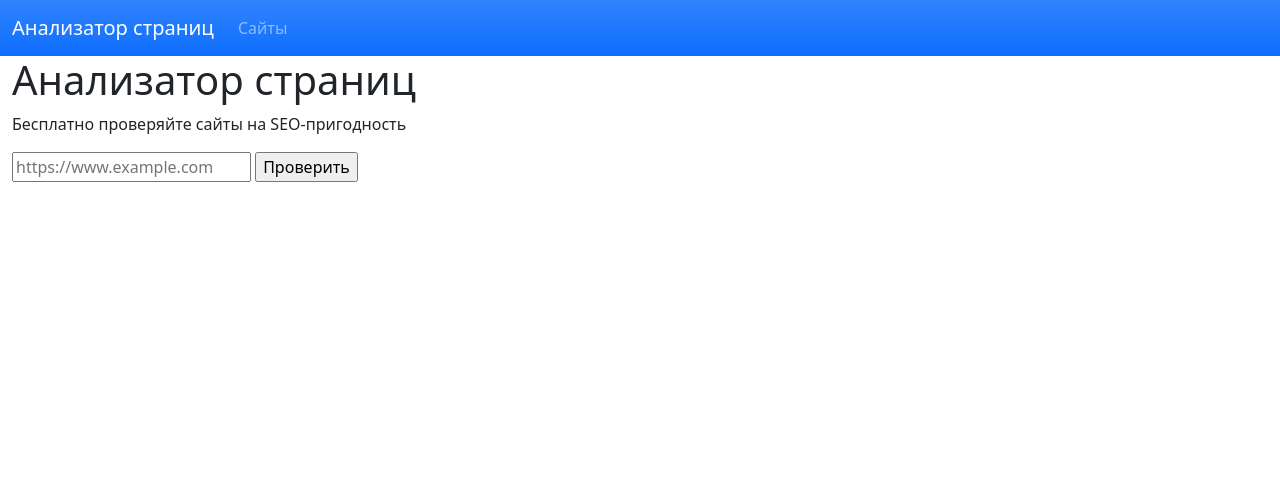
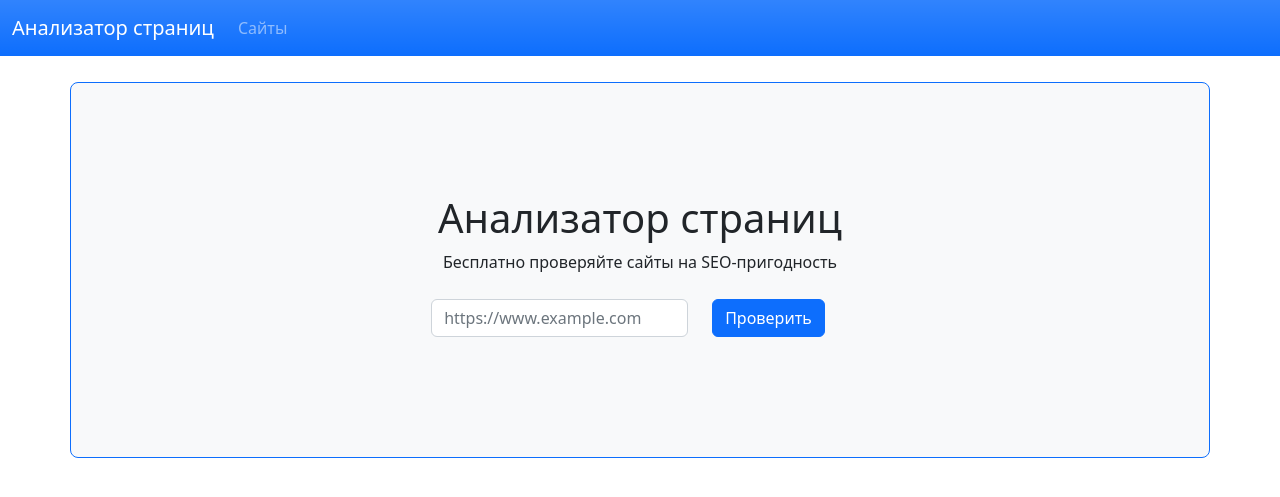
Before and after one commit to JduMoment/python-project-83, a Flask app: page / in a window 1280 px wide. Shown: the top 497 px of the page. Run offline with Flask 3, Linux system fonts and the light colour scheme.

Commit message:
stylish form

```diff
--- a/page_analyzer/templates/index.html
+++ b/page_analyzer/templates/index.html
@@ -3,7 +3,7 @@
 <head>
     <meta charset="UTF-8">
     <meta name="viewport" content="width=device-width, initial-scale=1">
-    <title>Title</title>
+    <title>Анализатор страниц</title>
     <link href="https://cdn.jsdelivr.net/npm/bootstrap@5.2.3/dist/css/bootstrap.min.css" rel="stylesheet" integrity="sha384-rbsA2VBKQhggwzxH7pPCaAqO46MgnOM80zW1RWuH61DGLwZJEdK2Kadq2F9CUG65" crossorigin="anonymous">
     <script src="https://cdn.jsdelivr.net/npm/bootstrap@5.2.3/dist/js/bootstrap.bundle.min.js" integrity="sha384-kenU1KFdBIe4zVF0s0G1M5b4hcpxyD9F7jL+jjXkk+Q2h455rYXK/7HAuoJl+0I4" crossorigin="anonymous"></script>
 </head>
@@ -21,13 +21,18 @@
         </nav>
     </header>
     <main>
-        <div class="container-fluid">
-            <div>
-                <h1>Анализатор страниц</h1>
-                <p>Бесплатно проверяйте сайты на SEO-пригодность</p>
-                <form action="" method="post">
-                    <input type="text" placeholder="https://www.example.com">
-                    <input type="button" value="Проверить">
+        <div class="container overflow-hidden" style="margin-top: 2%;">
+            <div class="row bg-light rounded-3 border border-primary" style="padding: 10% 10% 10% 10%">
+                <h1 class="text-center">Анализатор страниц</h1>
+                <p class="text-center">Бесплатно проверяйте сайты на SEO-пригодность</p>
+                <form action="" method="post" class="d-flex justify-content-center row">
+                    <div class="col-auto" style="padding-top: 1%">
+                        <label for="inputUrl" class="visually-hidden">Password</label>
+                        <input type="url" class="form-control" id="inputUrl" placeholder="https://www.example.com">
+                    </div>
+                    <div class="col-auto" style="padding-top: 1%">
+                        <button type="submit" class="btn btn-primary mb-2">Проверить</button>
+                    </div>
                 </form>
             </div>
         </div>
```
